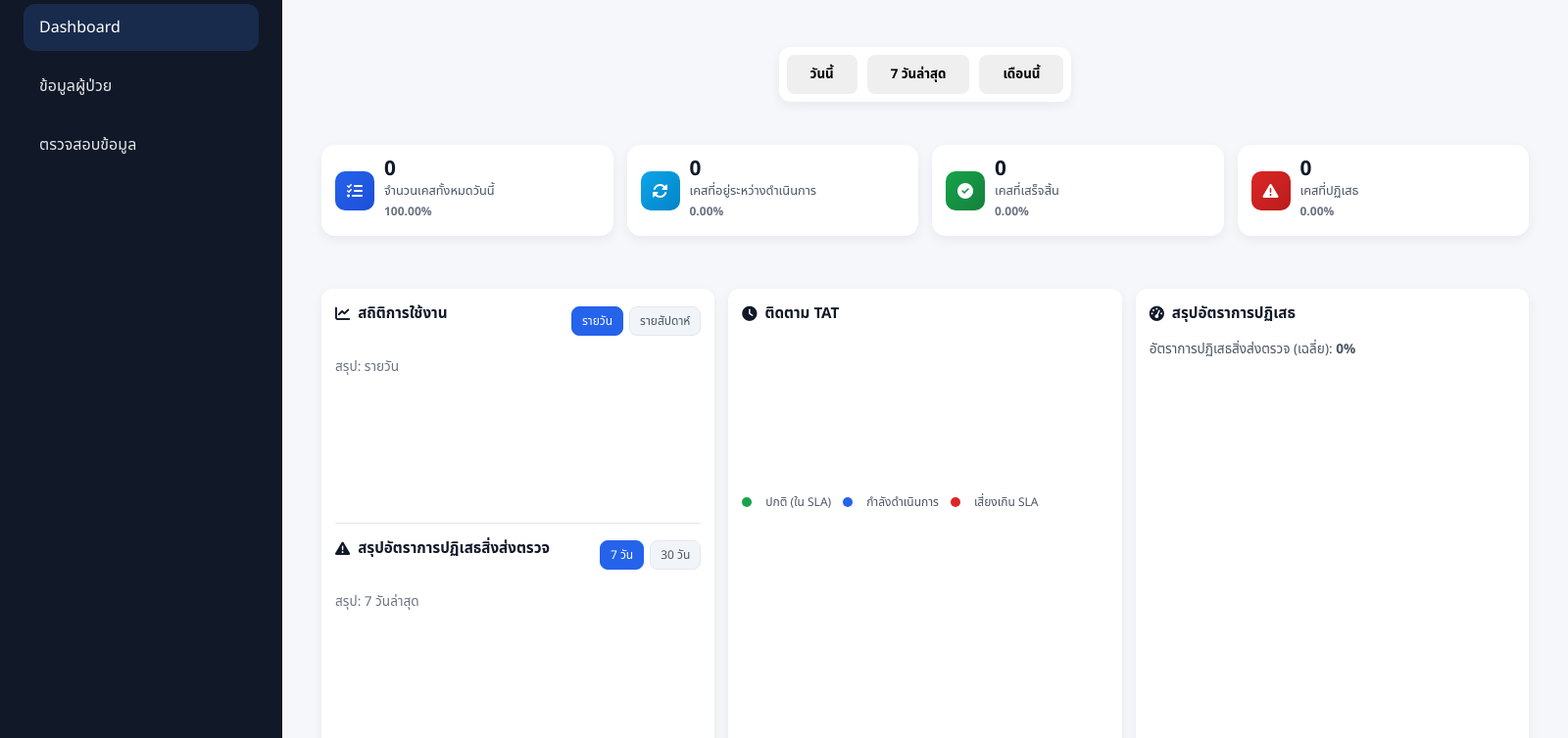
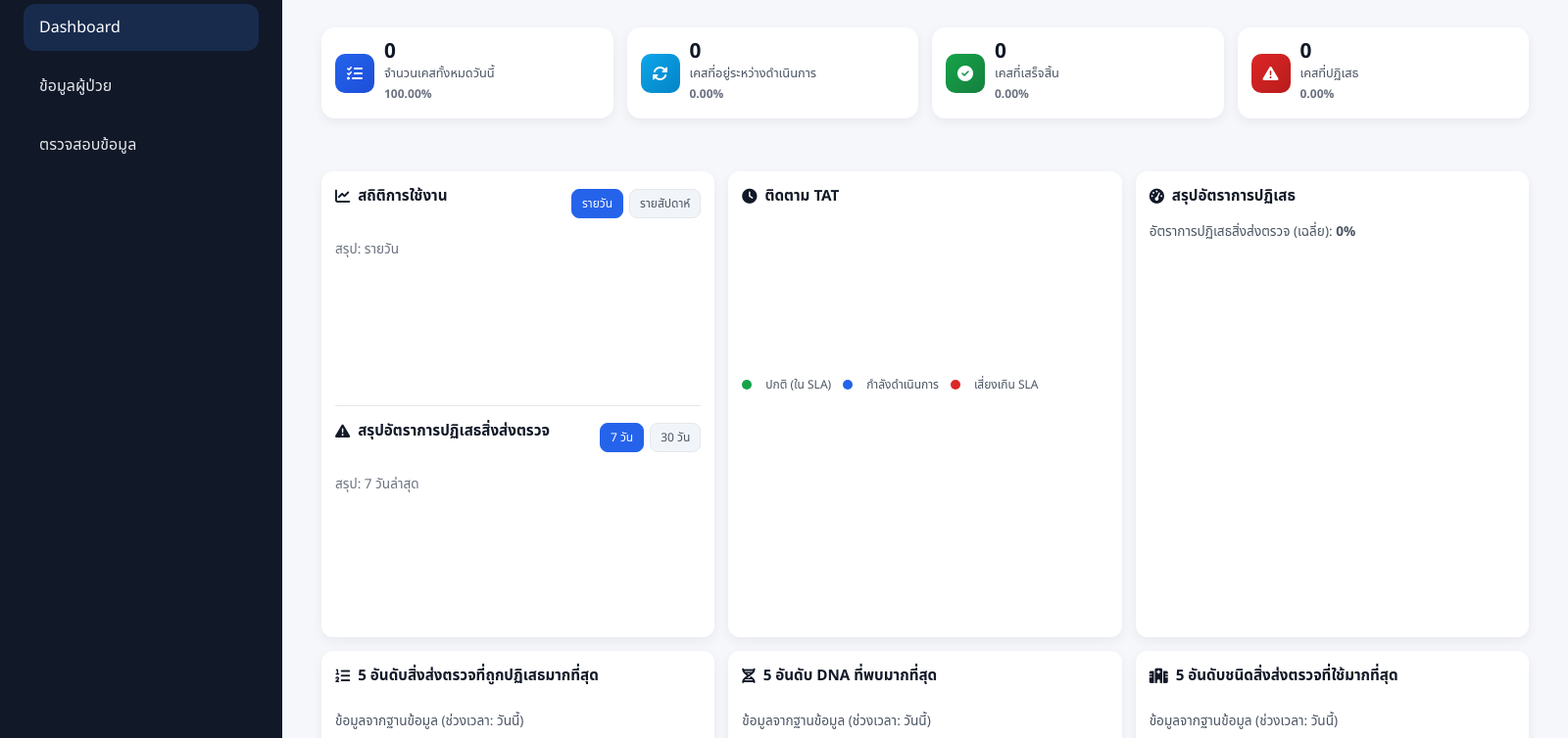
Before and after one commit to MyuW-who/PGX-project-new, an Electron app: page view/dashboard1.html in a window 1600 px wide. Shown: the part 129-883 px from the top of the page at 98% size. Drawn offline with nearby package versions, Linux system fonts and the light colour scheme; some packages are replaced by stand-ins of ours; no server answers; a script that the page names is missing.

Commit message:
fix dashboard

```diff
--- a/view/dashboard1.html
+++ b/view/dashboard1.html
@@ -69,15 +69,6 @@
           </div>
         </div>
       </header>
-
-      <!-- Time Filter Buttons -->
-      <section class="time-filter-section" style="margin: 20px 0; text-align: center;">
-        <div class="toggle-group" style="display: inline-flex; gap: 10px; background: var(--card-bg); padding: 8px; border-radius: 12px; box-shadow: var(--shadow);">
-          <button class="time-filter-btn active" data-time="today" style="padding: 10px 24px; border: none; border-radius: 8px; cursor: pointer; font-weight: 600; transition: all 0.2s;">วันนี้</button>
-          <button class="time-filter-btn" data-time="week" style="padding: 10px 24px; border: none; border-radius: 8px; cursor: pointer; font-weight: 600; transition: all 0.2s;">7 วันล่าสุด</button>
-          <button class="time-filter-btn" data-time="month" style="padding: 10px 24px; border: none; border-radius: 8px; cursor: pointer; font-weight: 600; transition: all 0.2s;">เดือนนี้</button>
-        </div>
-      </section>
 
       <!-- Top metrics -->
       <section class="metrics-row">
```
